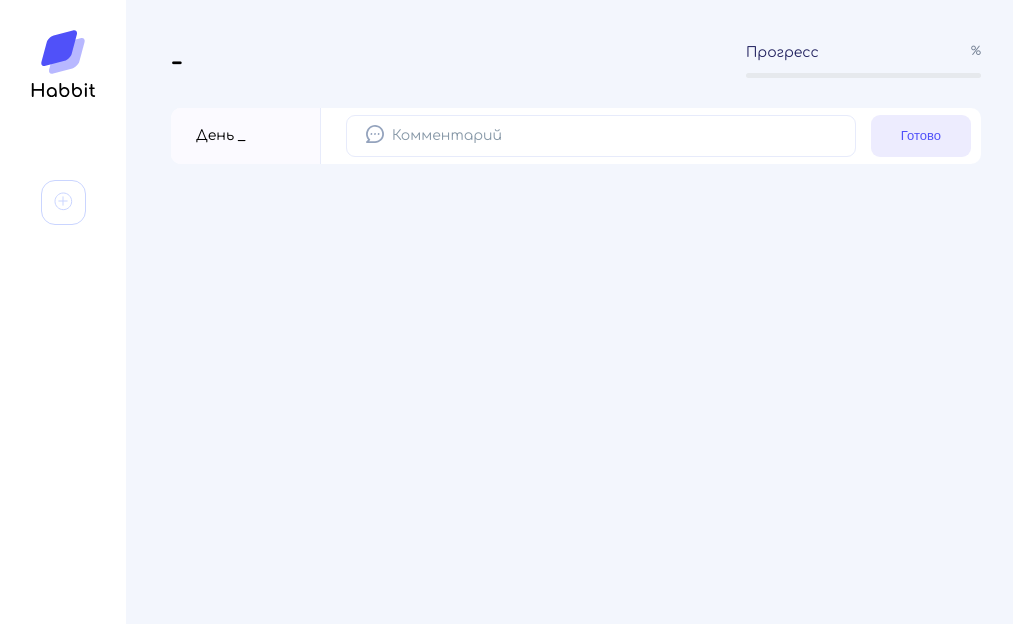
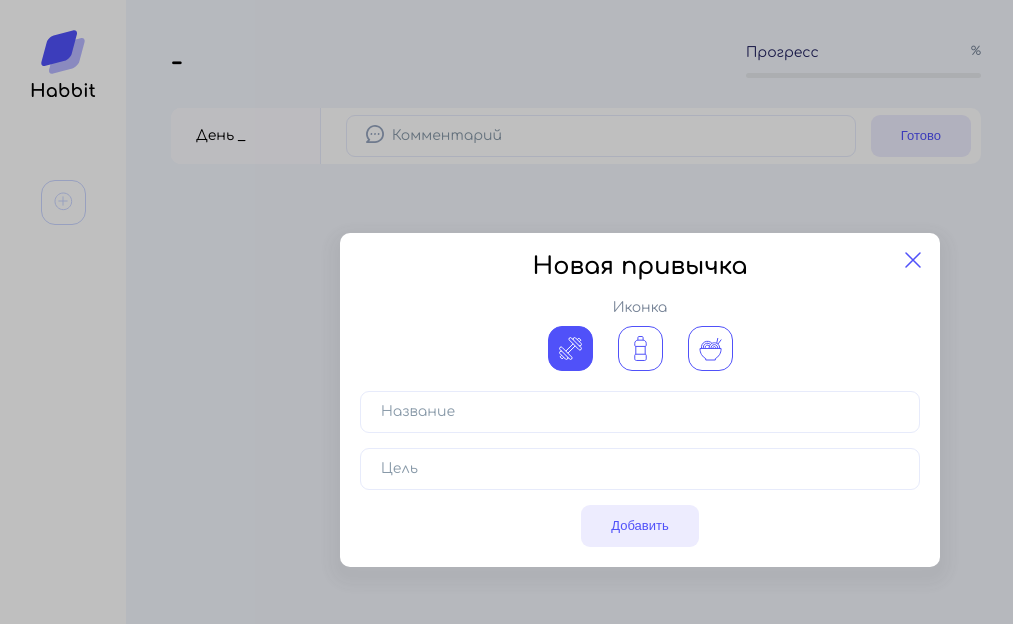
Before and after one commit to Bifiku/Habbits, a plain HTML site: page index.html in a window 1280 px wide. Both pictures are taken after a click on the button 63 px from the left and 202 px from the top of the page. Shown: the whole page, without its empty margins (0-1013 px from the left). Drawn offline with Linux system fonts and the light colour scheme.

Commit message:
add function setIcon for POPUP window

```diff
--- a/scripts/app.js
+++ b/scripts/app.js
@@ -18,7 +18,8 @@ const page = {
         habbitAddDay: document.querySelector('.habbit__day')
     },
     popup: {
-
+        windowPopup: document.querySelector('#add-habbit-popup'),
+        iconField: document.querySelector('.popup__form input[name="icon"]')
     }
 }
 
@@ -87,15 +88,12 @@ function rerender(activeHabbitId) {
     const activeHabbit = habbits.find(habbit => habbit.id === activeHabbitId);
     if(!activeHabbit){
         return;
-    }
-
-    // console.log(activeHabbit);
+    };
     if(currentId === activeHabbit.id){
         rerenderMenu(activeHabbit);
         rerenderHead(activeHabbit);
         rerenderContent(activeHabbit);
-    }
-
+    };
 }
 
 function addDays(event) {
@@ -130,8 +128,22 @@ function deleteDays(index) {
         rerender(currentId);
         saveData();
     }
+}
 
+function togglePopup() {
+    const popup =  page.popup.windowPopup;
+    if(popup.classList.contains('cover-hidden')){
+        popup.classList.remove('cover-hidden');
+    } else {
+        popup.classList.add('cover-hidden');
+    }
+}
 
+function setIcon(context, name){
+    page.popup.iconField.value = name;
+    const activeIcon = document.querySelector('.icon.icon_active');
+    activeIcon.classList.remove('icon_active');
+    context.classList.add('icon_active');
 }
 
 // init
```
Also changed, not shown: index.html (+1 -7 lines).
